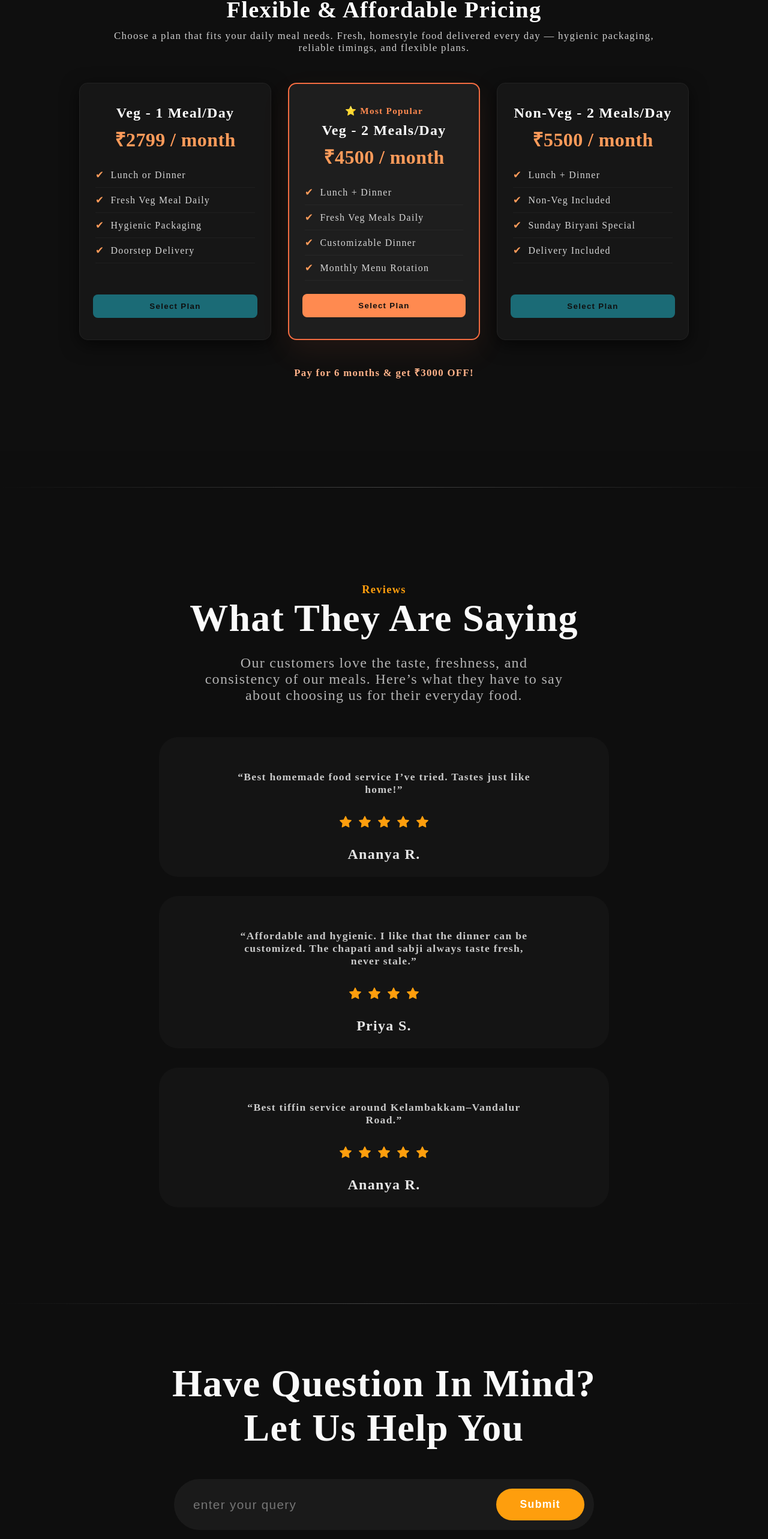
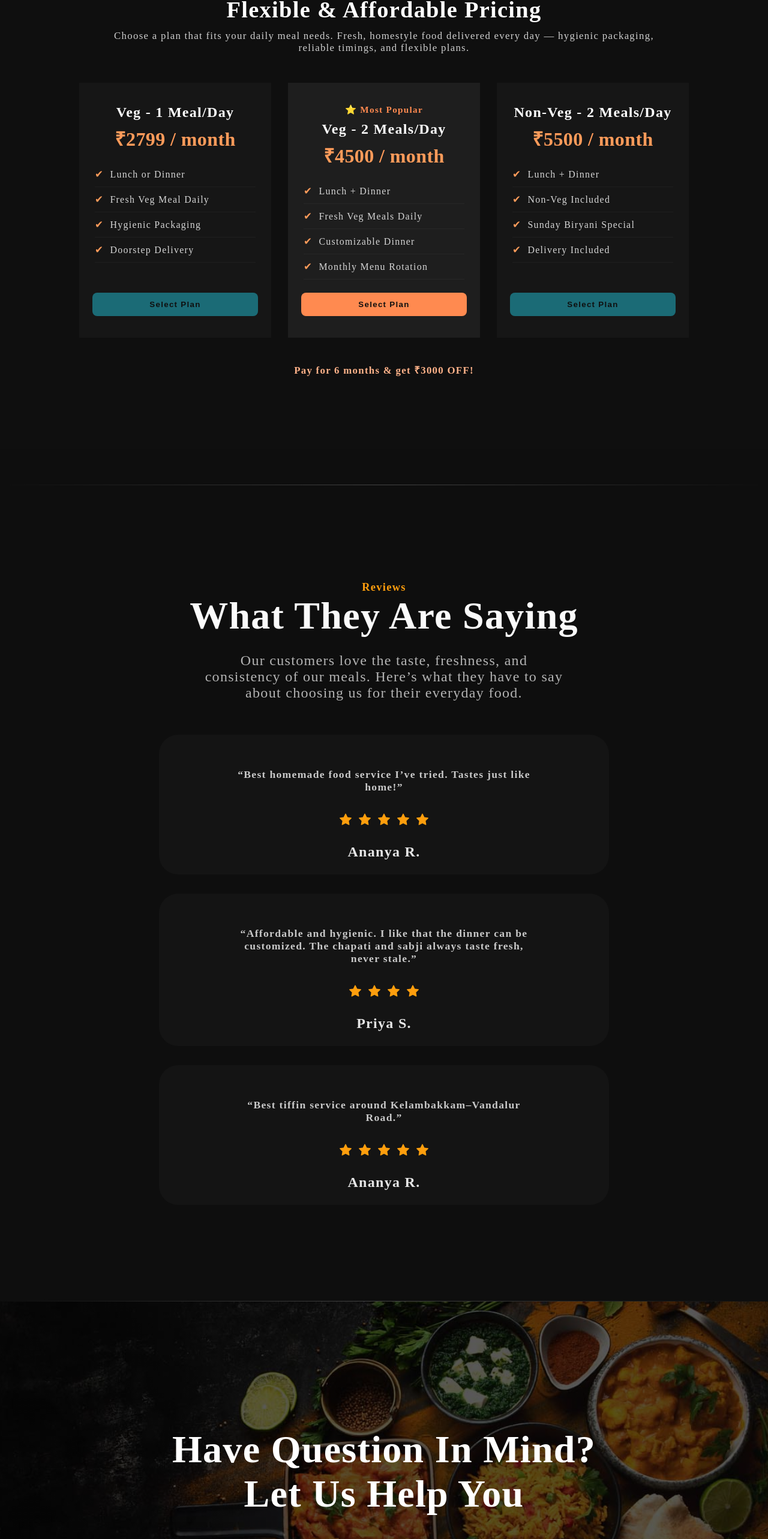
Before and after one commit to okaditi/mess, a React (Create React App) app: page / in a window 1280 px wide. Shown: the part 3911-6477 px from the top of the page at 60% size. Built offline with nearby package versions, Linux system fonts and the light colour scheme.

Commit message:
landing page changes

```diff
--- a/src/App.js
+++ b/src/App.js
@@ -79,7 +79,7 @@ function App() {
                     width: "100%",
                     background:
                       "linear-gradient(to right, transparent, #444, transparent)",
-                    margin: "60px 0",
+                    margin: "0px 0",
                   }}
                 />
                 <Contact />
@@ -89,7 +89,7 @@ function App() {
                     width: "100%",
                     background:
                       "linear-gradient(to right, transparent, #444, transparent)",
-                    margin: "60px 0",
+                    margin: "0px 0",
                   }}
                 />
                 <Footer />
--- a/src/Components/Contact.js
+++ b/src/Components/Contact.js
@@ -1,10 +1,35 @@
 import React from "react";
+import PricesBackground from "../Assets/prices-background.jpg";
 
 const Contact = () => {
   return (
-    <div className="contact-page-wrapper">
-      <h1 className="primary-heading">Have Question In Mind?</h1>
-      <h1 className="primary-heading">Let Us Help You</h1>
+    <div
+      className="contact-page-wrapper"
+      style={{
+        height: "700px",
+        width: "100%",
+        padding: "0",
+        margin: "0",
+        backgroundImage: `
+          linear-gradient(
+            rgba(0, 0, 0, 0.65),
+            rgba(0, 0, 0, 0.65)
+          ),
+          url(${PricesBackground})
+        `,
+        backgroundSize: "cover",
+        backgroundPosition: "center",
+        backgroundRepeat: "no-repeat",
+      }}
+    >
+      <h1 className="primary-heading" style={{ color: "white" }}>
+        Have Question In Mind?
+      </h1>
+
+      <h1 className="primary-heading" style={{ color: "white" }}>
+        Let Us Help You
+      </h1>
+
       <div className="contact-form-container">
         <input type="text" placeholder="enter your query" />
         <button className="secondary-button">Submit</button>
--- a/src/Components/Pricing.js
+++ b/src/Components/Pricing.js
@@ -6,19 +6,34 @@ const plans = [
   {
     name: "Veg - 1 Meal/Day",
     price: "₹2799 / month",
-    features: ["Lunch or Dinner", "Fresh Veg Meal Daily", "Hygienic Packaging", "Doorstep Delivery"],
+    features: [
+      "Lunch or Dinner",
+      "Fresh Veg Meal Daily",
+      "Hygienic Packaging",
+      "Doorstep Delivery",
+    ],
     recommended: false,
   },
   {
     name: "Veg - 2 Meals/Day",
     price: "₹4500 / month",
-    features: ["Lunch + Dinner", "Fresh Veg Meals Daily", "Customizable Dinner", "Monthly Menu Rotation"],
+    features: [
+      "Lunch + Dinner",
+      "Fresh Veg Meals Daily",
+      "Customizable Dinner",
+      "Monthly Menu Rotation",
+    ],
     recommended: true,
   },
   {
     name: "Non-Veg - 2 Meals/Day",
     price: "₹5500 / month",
-    features: ["Lunch + Dinner", "Non-Veg Included", "Sunday Biryani Special", "Delivery Included"],
+    features: [
+      "Lunch + Dinner",
+      "Non-Veg Included",
+      "Sunday Biryani Special",
+      "Delivery Included",
+    ],
     recommended: false,
   },
 ];
@@ -47,14 +62,17 @@ const Pricing = () => {
         backgroundColor: "#0f0f0f",
         color: "#ffffff",
         textAlign: "center",
-        marginTop: "10px"
+        marginTop: "10px",
       }}
       variants={containerVariants}
       initial="hidden"
       whileInView="visible"
       viewport={{ once: true, amount: 0.2 }}
     >
-        <p className="primary-subheading" style={{marginBottom:"8px"}}>Pricing</p>
+      <p className="primary-subheading" style={{ marginBottom: "8px" }}>
+        Pricing
+      </p>
+
       <motion.h2
         initial={{ y: -20, opacity: 0 }}
         whileInView={{ y: 0, opacity: 1 }}
@@ -71,9 +89,18 @@ const Pricing = () => {
       <motion.p
         initial={{ opacity: 0 }}
         whileInView={{ opacity: 1 }}
-        style={{ color: "#cfcfcf", marginBottom: "48px", fontSize: "1.05rem", maxWidth: "900px", marginLeft: "auto", marginRight: "auto" }}
+        style={{
+          color: "#cfcfcf",
+          marginBottom: "48px",
+          fontSize: "1.05rem",
+          maxWidth: "900px",
+          marginLeft: "auto",
+          marginRight: "auto",
+        }}
       >
-        Choose a plan that fits your daily meal needs. Fresh, homestyle food delivered every day — hygienic packaging, reliable timings, and flexible plans.
+        Choose a plan that fits your daily meal needs. Fresh, homestyle food
+        delivered every day — hygienic packaging, reliable timings, and flexible
+        plans.
       </motion.p>
 
       <motion.div
@@ -82,7 +109,7 @@ const Pricing = () => {
           flexWrap: "wrap",
           justifyContent: "center",
           gap: "28px",
-          alignItems: "stretch"
+          alignItems: "stretch",
         }}
         variants={containerVariants}
       >
@@ -90,29 +117,27 @@ const Pricing = () => {
           <motion.div
             key={i}
             variants={itemVariants}
-            whileHover={
-              plan.recommended
-                ? {
-                    scale: 1.06,
-                    y: -8,
-                    boxShadow: "0 30px 60px rgba(255,112,67,0.14)",
-                  }
-                : {
-                    scale: 1.03,
-                    boxShadow: "0 18px 40px rgba(0,0,0,0.45)",
-                  }
-            }
+            whileHover={{
+              scale: 1.06,
+              y: -8,
+              boxShadow: "0 0 30px rgba(255,153,90,0.55)",
+            }}
             style={{
               width: "320px",
               padding: "36px 22px",
               backgroundColor: plan.recommended ? "#1e1e1e" : "#161616",
               color: "#fff",
-              borderRadius: "14px",
-              border: plan.recommended ? "2px solid rgba(255,112,67,0.95)" : "1px solid #222",
-              boxShadow: plan.recommended ? "0 20px 50px rgba(255,112,67,0.08)" : "0 8px 30px rgba(0,0,0,0.6)",
+              // borderRadius: "14px",
+              // border: plan.recommended
+              //   ? "2px solid rgba(255,112,67,0.95)"
+              //   : "1px solid #222",
+              // boxShadow: plan.recommended
+              //   ? "0 20px 50px rgba(255,112,67,0.08)"
+              //   : "0 8px 30px rgba(0,0,0,0.6)",
               display: "flex",
               flexDirection: "column",
-              justifyContent: "space-between"
+              justifyContent: "space-between",
+              transition: "box-shadow 0.25s ease",
             }}
           >
             {plan.recommended && (
@@ -131,7 +156,14 @@ const Pricing = () => {
             )}
 
             <div>
-              <h3 style={{ fontSize: "1.5rem", fontWeight: 700, marginBottom: "8px", color: "#ffffff" }}>
+              <h3
+                style={{
+                  fontSize: "1.5rem",
+                  fontWeight: 700,
+                  marginBottom: "8px",
+                  color: "#ffffff",
+                }}
+              >
                 {plan.name}
               </h3>
 
@@ -141,13 +173,20 @@ const Pricing = () => {
                   fontWeight: 800,
                   marginBottom: "18px",
                   color: "#FF9B5A",
-                  letterSpacing: "0.4px"
+                  letterSpacing: "0.4px",
                 }}
               >
                 {plan.price}
               </p>
 
-              <ul style={{ listStyle: "none", padding: 0, textAlign: "left", margin: "0 4px" }}>
+              <ul
+                style={{
+                  listStyle: "none",
+                  padding: 0,
+                  textAlign: "left",
+                  margin: "0 4px",
+                }}
+              >
                 {plan.features.map((feature, idx) => (
                   <li
                     key={idx}
@@ -160,7 +199,15 @@ const Pricing = () => {
                       alignItems: "center",
                     }}
                   >
-                    <span style={{ marginRight: "10px", color: "#FF9B5A", fontSize: "1.05rem" }}>✔</span>
+                    <span
+                      style={{
+                        marginRight: "10px",
+                        color: "#FF9B5A",
+                        fontSize: "1.05rem",
+                      }}
+                    >
+                      ✔
+                    </span>
                     <span>{feature}</span>
                   </li>
                 ))}
@@ -179,7 +226,7 @@ const Pricing = () => {
                 borderRadius: "8px",
                 cursor: "pointer",
                 fontWeight: 700,
-                width: "100%"
+                width: "100%",
               }}
             >
               Select Plan
@@ -191,7 +238,6 @@ const Pricing = () => {
       <motion.p
         initial={{ opacity: 0 }}
         whileInView={{ opacity: 1 }}
-        transition={{ duration: 0.8 }}
         style={{
           marginTop: "42px",
           fontSize: "1.05rem",
```
